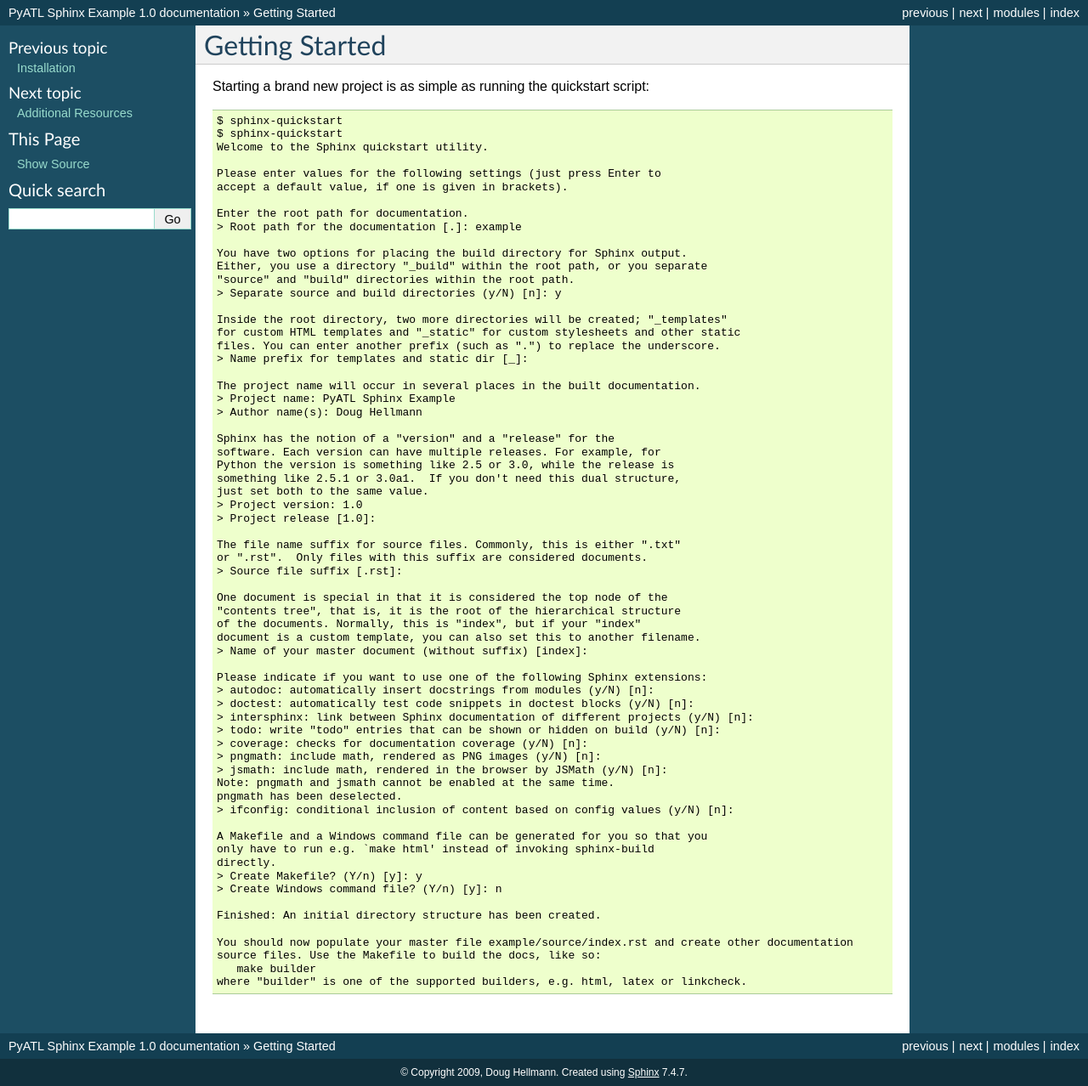
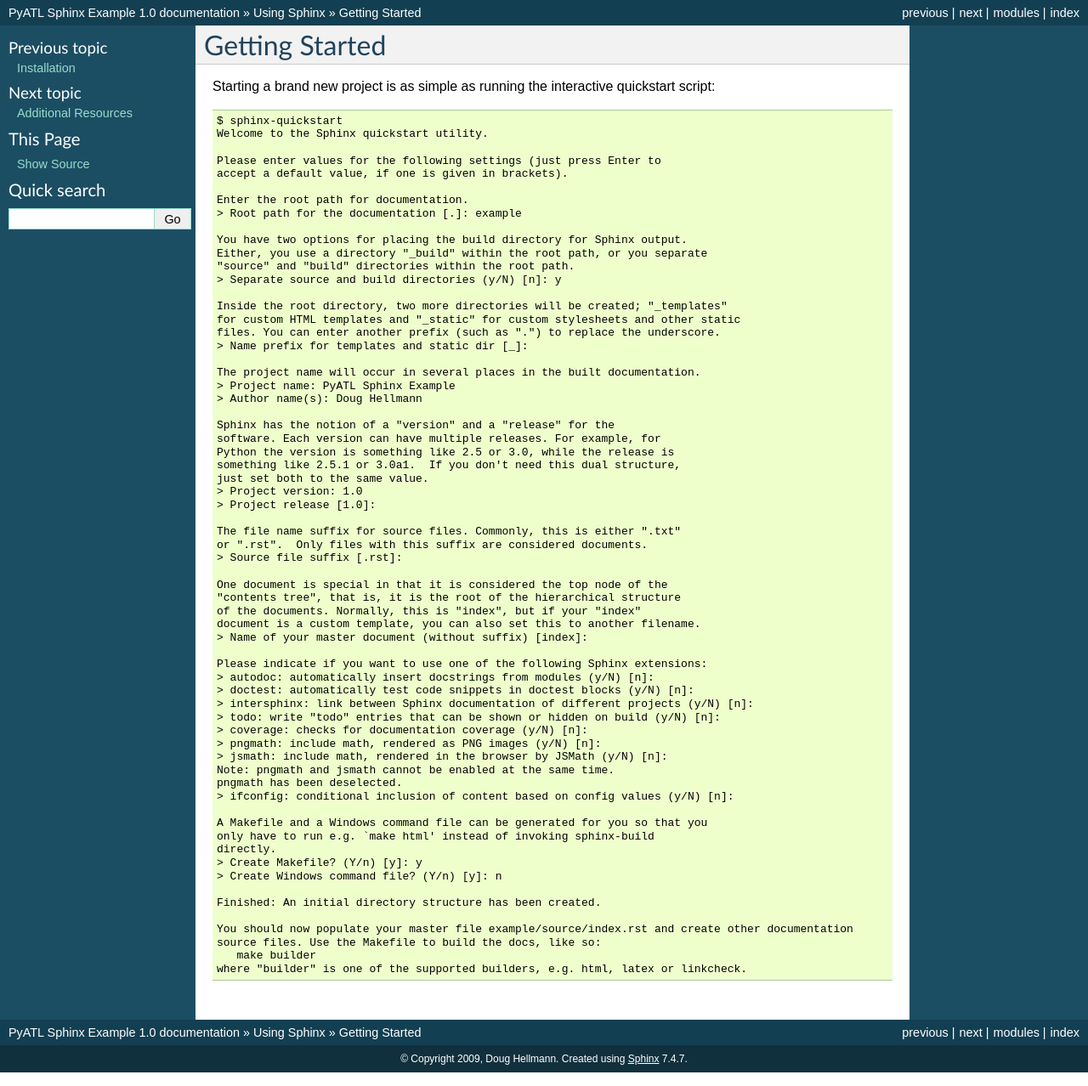
Before and after one commit to dhellmann/presentation-chugalug-sphinx-intro, a Sphinx documentation site: the page built from source/using/new_project.rst, in a window 1280 px wide. Shown: the whole page at 85% size. Built offline with Sphinx 7.4.7, drawn with Linux system fonts in a browser that asks for light colours; pages that are not in the unit, such as notebooks, are missing from menus.

Commit message:
rearrange getting started and usage instructions

```diff
--- a/source/index.rst
+++ b/source/index.rst
@@ -17,7 +17,7 @@
 
    features/index
    installation
-   getting_started
+   using/index
    resources
 
 
--- a/source/getting_started.rst
+++ b/source/using/new_project.rst
@@ -2,9 +2,8 @@
 Getting Started
 ###############
 
-Starting a brand new project is as simple as running the quickstart script::
+Starting a brand new project is as simple as running the interactive quickstart script::
 
-    $ sphinx-quickstart
     $ sphinx-quickstart
     Welcome to the Sphinx quickstart utility.
 
```
Also changed, not shown: source/using/index.rst (added, +10 -0 lines), source/using/installation.rst (renamed from source/installation.rst).
